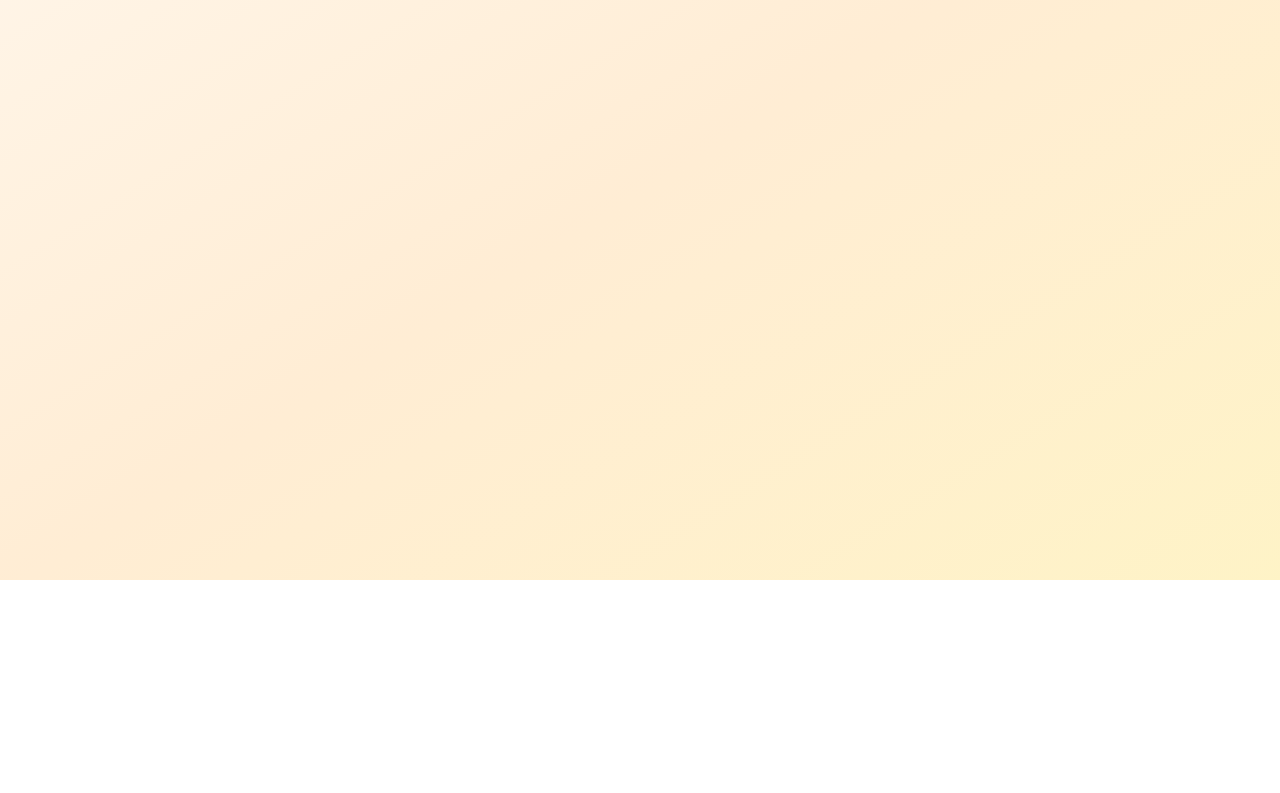
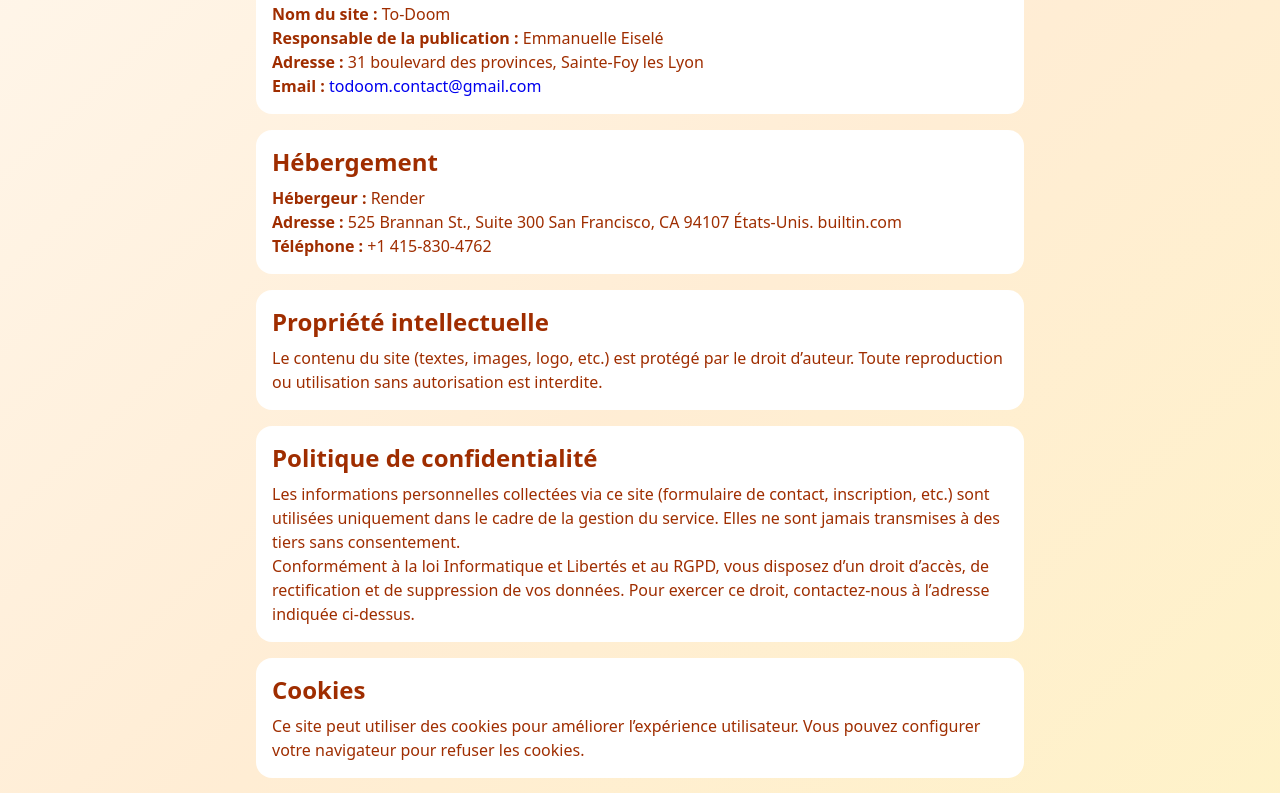
Before and after one commit to EmmanuelleEisele/todo-front, a React (Vite) app: page /legal in a window 1280 px wide. Shown: the part 220-1013 px from the top of the page. Before the commit the page ends 800 px from the top, so only its background shows below. Built offline with nearby package versions, Linux system fonts and the light colour scheme; no server answers; a web font is replaced by a local one.

Commit message:
feat: legal page add

```diff
--- a/src/App.tsx
+++ b/src/App.tsx
@@ -10,6 +10,7 @@
 import Dashboard from "./pages/Dashboard";
 import { useState } from "react";
 import type { User } from "./types/todoApi";
+import Legal from "./pages/Legal";
 
 function App() {
   const [isAuthenticated, setIsAuthenticated] = useState(
@@ -66,6 +67,7 @@
           />
           <Route path="/tasks" element={<TasksPage />} />
           <Route path="/dashboard" element={<Dashboard user={user} />} />
+          <Route path="/legal" element={<Legal />} />
           {/* <Route path="*" element={<NotFoundPage />} /> */}
         </Routes>
         <Footer />
--- /dev/null
+++ b/src/pages/Legal.tsx
@@ -0,0 +1,76 @@
+import React from "react";
+
+const Legal: React.FC = () => (
+  <div className="max-w-3xl mt-8 mx-auto p-4 font-sans leading-6 text-orange-800">
+    <h1 className="text-3xl font-bold mb-4">Mentions Légales</h1>
+    <section className="bg-white p-4 rounded-2xl">
+      <h2 className="text-2xl font-semibold mb-2">Éditeur du site</h2>
+      <p>
+        <strong className="font-bold">Nom du site :</strong> To-Doom
+      </p>
+      <p>
+        <strong className="font-bold">Responsable de la publication :</strong>{" "}
+        Emmanuelle Eiselé{" "}
+      </p>
+      <p>
+        <strong className="font-bold">Adresse :</strong> 31 boulevard des
+        provinces, Sainte-Foy les Lyon
+      </p>
+      <p>
+        <strong className="font-bold">Email :</strong> <a href="mailto:todoom.contact@gmail.com" className="no-underline">todoom.contact@gmail.com</a>
+      </p>
+    </section>
+    <section className="bg-white p-4 rounded-2xl mt-4">
+      <h2 className="text-2xl font-semibold mb-2">Hébergement</h2>
+      <p>
+        <strong className="font-bold">Hébergeur :</strong> Render{" "}
+      </p>
+      <p>
+        <strong className="font-bold">Adresse :</strong> 525 Brannan St., Suite
+        300 San Francisco, CA 94107 États-Unis. builtin.com
+      </p>
+      <p>
+        <strong className="font-bold">Téléphone :</strong> +1 415-830-4762
+      </p>
+    </section>
+    <section className="bg-white p-4 rounded-2xl mt-4">
+      <h2 className="text-2xl font-semibold mb-2">Propriété intellectuelle</h2>
+      <p>
+        Le contenu du site (textes, images, logo, etc.) est protégé par le droit
+        d’auteur. Toute reproduction ou utilisation sans autorisation est
+        interdite.
+      </p>
+    </section>
+    <section className="bg-white p-4 rounded-2xl mt-4">
+      <h2 className="text-2xl font-semibold mb-2">Politique de confidentialité</h2>
+      <p>
+        Les informations personnelles collectées via ce site (formulaire de
+        contact, inscription, etc.) sont utilisées uniquement dans le cadre de
+        la gestion du service. Elles ne sont jamais transmises à des tiers sans
+        consentement.
+      </p>
+      <p>
+        Conformément à la loi Informatique et Libertés et au RGPD, vous disposez
+        d’un droit d’accès, de rectification et de suppression de vos données.
+        Pour exercer ce droit, contactez-nous à l’adresse indiquée ci-dessus.
+      </p>
+    </section>
+    <section className="bg-white p-4 rounded-2xl mt-4">
+      <h2 className="text-2xl font-semibold mb-2">Cookies</h2>
+      <p>
+        Ce site peut utiliser des cookies pour améliorer l’expérience
+        utilisateur. Vous pouvez configurer votre navigateur pour refuser les
+        cookies.
+      </p>
+    </section>
+    <section className="bg-orange-200 p-4 rounded-2xl mt-4">
+      <h2 className="text-2xl font-semibold mb-2">Contact</h2>
+      <p>
+        Pour toute question concernant les mentions légales ou la politique de
+        confidentialité, veuillez nous contacter à l’adresse indiquée ci-dessus.
+      </p>
+    </section>
+  </div>
+);
+
+export default Legal;
```
